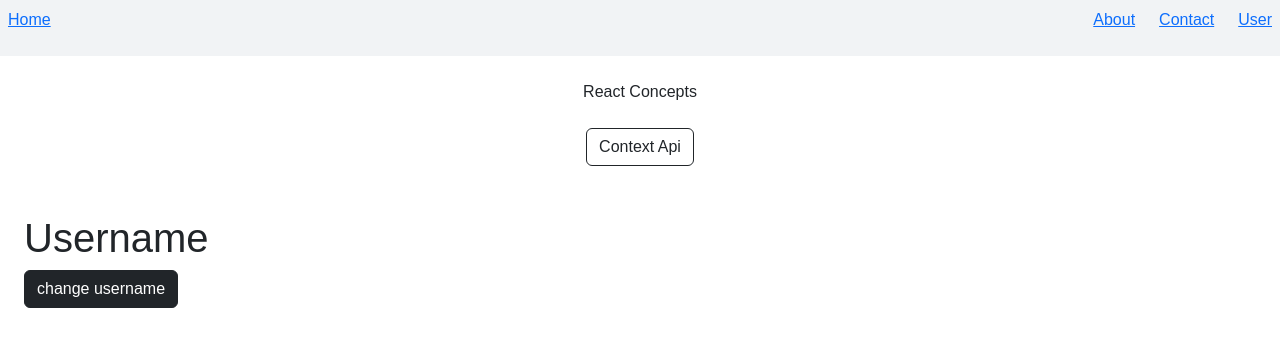
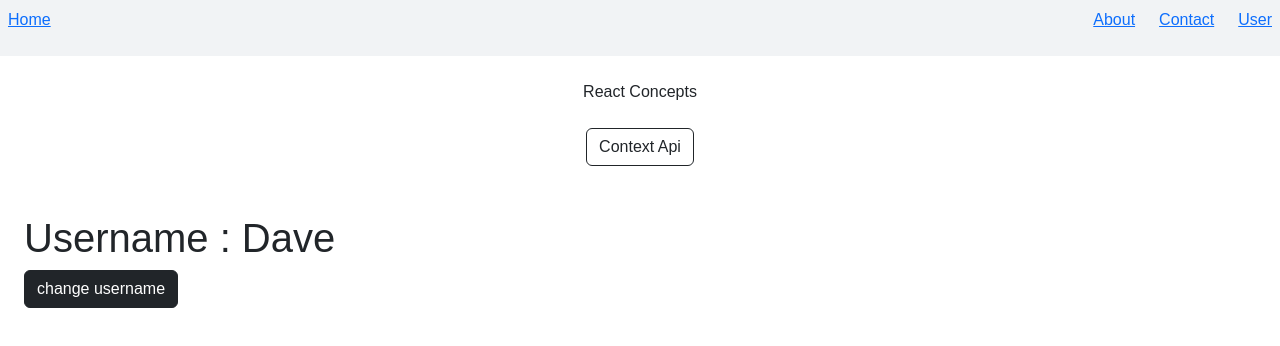
Before and after one commit to prudv13/react-concepts, a React (Vite) app: page /contextapi in a window 1280 px wide. Shown: the top 346 px of the page. Built offline with nearby package versions, Linux system fonts and the light colour scheme.

Commit message:
useContext

```diff
--- a/src/context-api/GrandChild.jsx
+++ b/src/context-api/GrandChild.jsx
@@ -1,9 +1,19 @@
-import React from 'react'
+import React, { useContext } from 'react'
+import AppContext from './context/AppContext';
 
 const GrandChild = () => {
+    const {userName, setUserName} = useContext(AppContext);
   return (
     <div>
-        <button className='btn btn-dark' onClick={() => null}>
+        <button
+            className='btn btn-dark'
+            onClick={() =>
+                setUserName(
+                    userName === "Pedro" ? "Dave"
+                    : userName === "Dave" ? "Pedro"
+                    : "Dave"
+                    )
+            }>
             change username
         </button>
     </div>
--- a/src/context-api/Parent.jsx
+++ b/src/context-api/Parent.jsx
@@ -1,10 +1,12 @@
-import React from 'react'
+import React, { useContext } from 'react'
 import Child from './Child';
+import AppContext from './context/AppContext';
 
 const Parent = () => {
+    const {userName} = useContext(AppContext);
   return (
     <div>
-        <h1>Username</h1>
+        <h1>Username : {userName}</h1>
         <Child />
     </div>
   )
```
